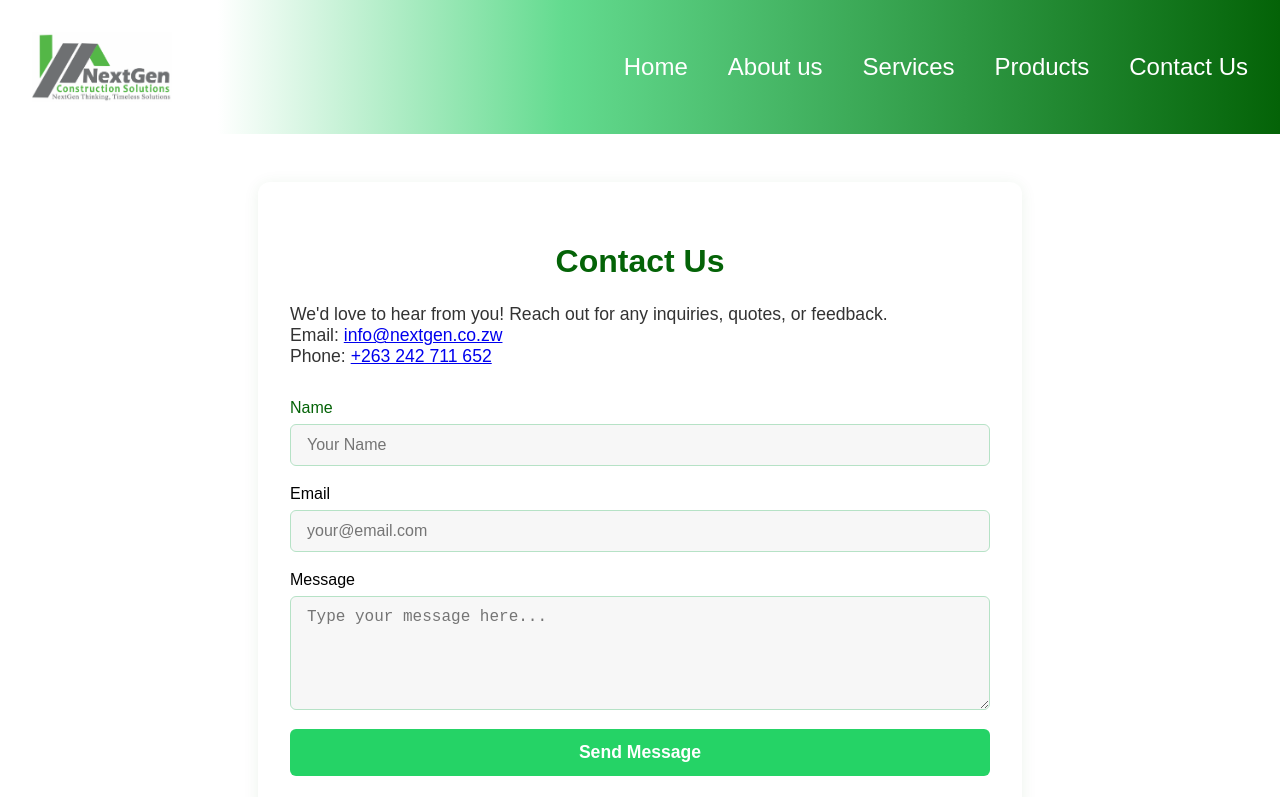
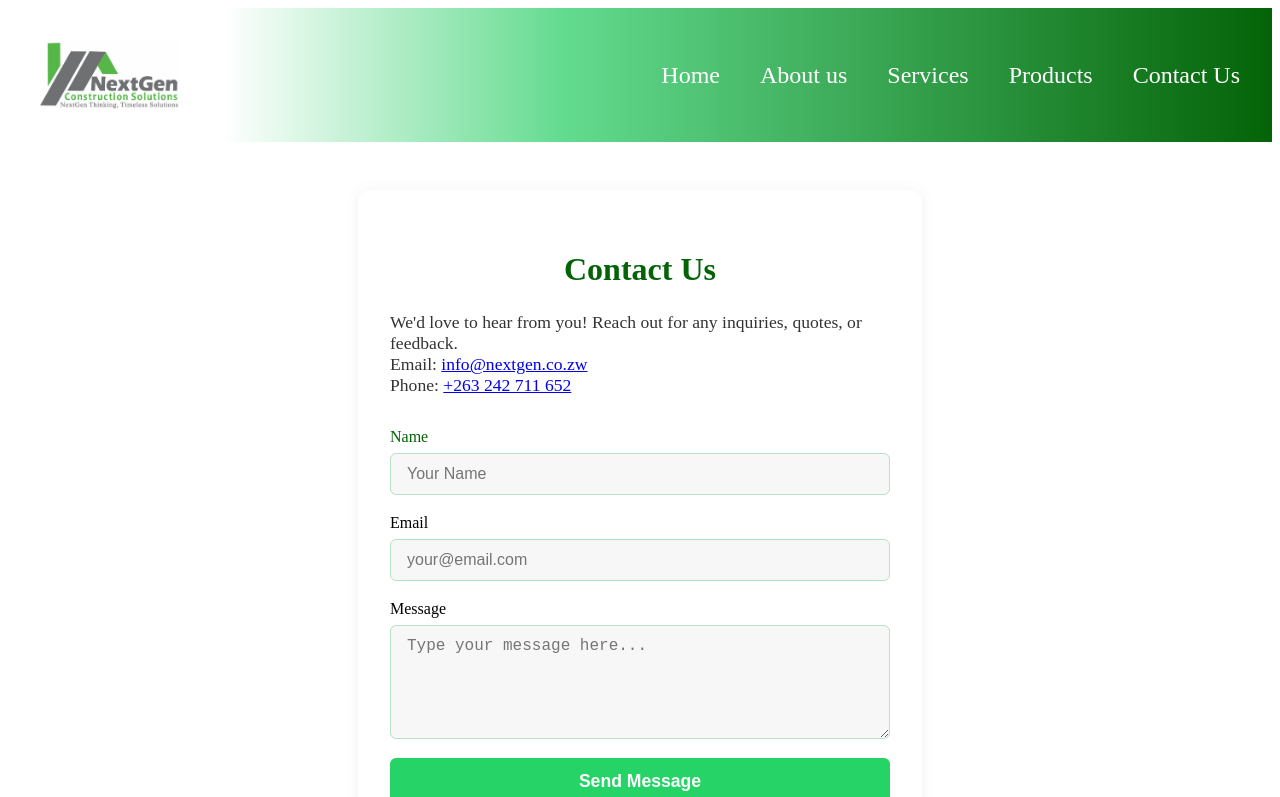
Before and after one commit to TanakaHumbani/nextgen, a Next.js app: page /contact-us in a window 1280 px wide. Shown: the top 797 px of the page. Built offline with nearby package versions, Linux system fonts and the light colour scheme.

Commit message:
update
update css files

```diff
--- a/pages/contact-us.js
+++ b/pages/contact-us.js
@@ -36,7 +36,7 @@ export default function ContactUs() {
         </div>
         <form
           className={styles.contactForm}
-          action="https://formsubmit.co/pasafemu@mailgolem.com" // Replace with your email
+          action="https://formsubmit.co/tanaka.humbani@gmail.com" // Replace with your email
           method="POST"
         >
           <div className={styles.inputGroup}>
--- a/styles/all-products.module.css
+++ b/styles/all-products.module.css
@@ -1,8 +1,8 @@
-body{
+/* body{
     margin: 0;
     padding: 0;
     font-family: Arial, sans-serif;
-}
+} */
 .pageWrapper {
   max-width: 1200px;
   margin: 2rem auto;
--- a/styles/contact-us.module.css
+++ b/styles/contact-us.module.css
@@ -1,16 +1,16 @@
-body{
+/* body{
     margin: 0;
     padding: 0;
     font-family: Arial, sans-serif;
-}
+} */
 .contactWrapper {
-  max-width: 700px;
+  max-width: 500px;
   margin: 3rem auto;
   background: #fff;
   border-radius: 12px;
   box-shadow: 0 2px 16px rgba(4,99,7,0.08);
   padding: 2.5rem 2rem;
-  height: 70%;
+  height: 90%;
 }
 
 .contactTitle {
```
Also changed, not shown: 1 other file (tests, documents, lock files or other folders).
